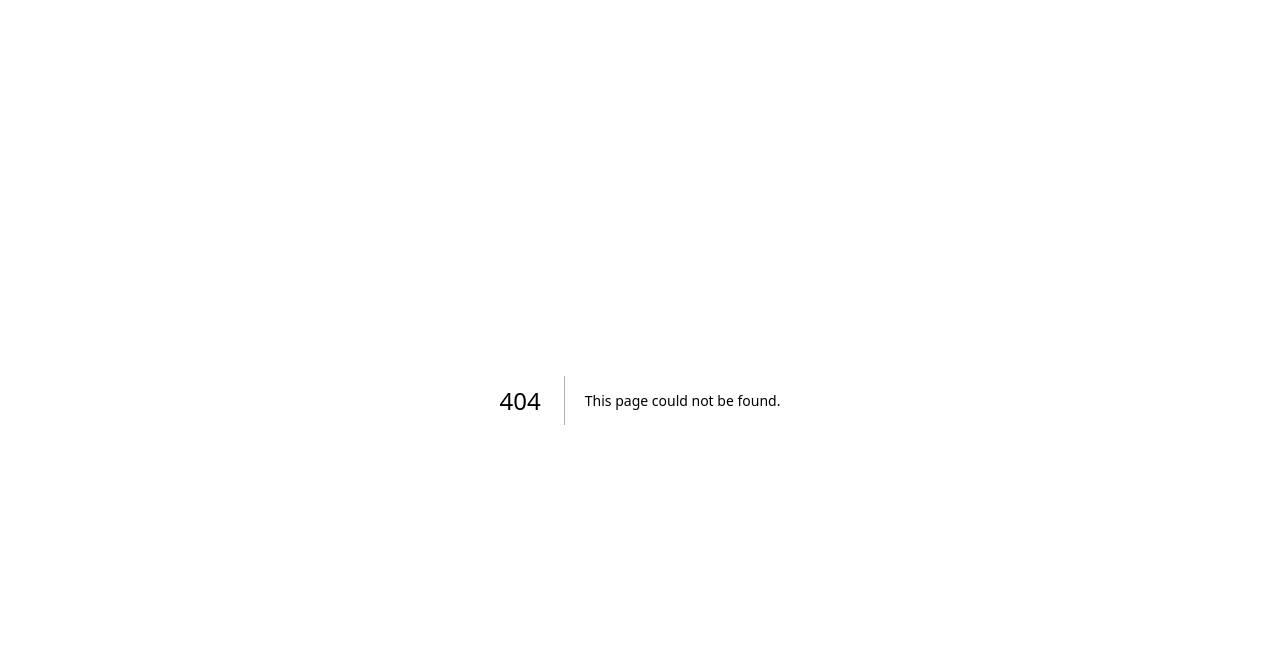
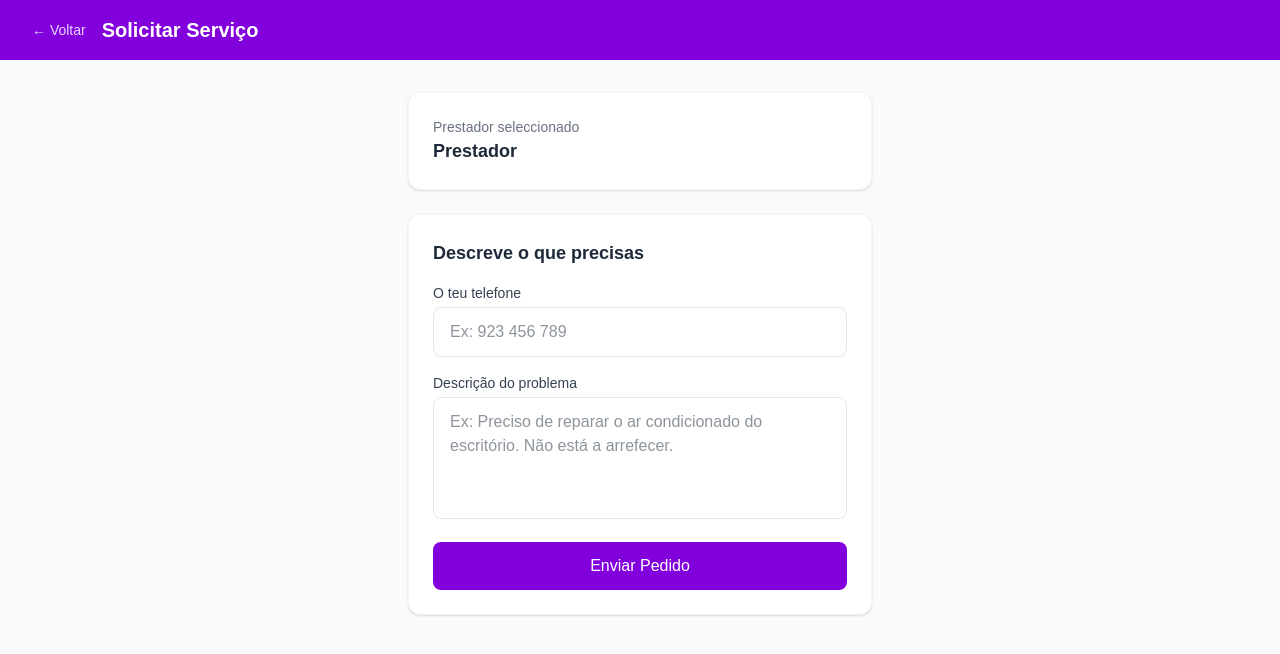
Before and after one commit to mariotech11/servicoja, a Next.js app: page /solicitar in a window 1280 px wide. Before the commit this address had no page. Shown: the top 654 px of the page. Built offline with nearby package versions, Linux system fonts and the light colour scheme; no server answers.

Commit message:
feat: formulário de pedido de serviço com confirmação

```diff
--- a/app/prestadores/page.tsx
+++ b/app/prestadores/page.tsx
@@ -13,7 +13,7 @@ export default async function Prestadores({
     ? await supabase.from('categories').select('*').eq('id', categoriaId).single()
     : { data: null }
 
-  const { data: prestadores, error } = await supabase
+  const { data: prestadores } = await supabase
     .from('users')
     .select('*')
     .eq('tipo', 'prestador')
@@ -30,18 +30,15 @@ export default async function Prestadores({
       </header>
 
       <section className="max-w-4xl mx-auto px-6 py-8">
-        <p className="text-xs text-red-500 mb-4">
-          Debug: {error ? error.message : `${prestadores?.length} resultados`}
-        </p>
-
         {prestadores && prestadores.length > 0 ? (
           <div className="grid gap-4">
             {prestadores.map((p) => (
               <div
                 key={p.id}
                 className="bg-white rounded-xl p-6 shadow-sm border border-gray-100
-                           hover:shadow-md transition-all flex items-center gap-6"
+                           hover:shadow-md transition-all"
               >
+                <div className="flex items-center gap-6">
                   <div className="w-14 h-14 bg-purple-100 rounded-full flex items-center
                                   justify-center text-2xl">
                     👤
@@ -51,11 +48,19 @@ export default async function Prestadores({
                     <p className="text-gray-500 text-sm">{p.email}</p>
                     <p className="text-gray-400 text-sm">{p.telefone}</p>
                   </div>
-                <div className="text-right">
                   <span className="bg-green-100 text-green-700 text-xs font-medium
                                    px-3 py-1 rounded-full">
                     Disponível
                   </span>
+                </div>
+                <div className="mt-4 pt-4 border-t border-gray-100">
+                  <Link
+                    href={`/solicitar?prestador=${p.id}&nome=${encodeURIComponent(p.name)}`}
+                    className="w-full block text-center bg-purple-700 text-white py-3
+                               rounded-lg font-medium hover:bg-purple-800 transition-colors"
+                  >
+                    Solicitar Serviço
+                  </Link>
                 </div>
               </div>
             ))}
--- /dev/null
+++ b/app/solicitar/page.tsx
@@ -0,0 +1,142 @@
+'use client'
+
+import { useState } from 'react'
+import { supabase } from '../../src/lib/supabase'
+import Link from 'next/link'
+import { useSearchParams } from 'next/navigation'
+
+export default function Solicitar() {
+  const searchParams = useSearchParams()
+  const prestadorId = searchParams.get('prestador')
+  const prestadorNome = searchParams.get('nome') || 'Prestador'
+
+  const [descricao, setDescricao] = useState('')
+  const [telefone, setTelefone] = useState('')
+  const [enviado, setEnviado] = useState(false)
+  const [erro, setErro] = useState('')
+  const [enviando, setEnviando] = useState(false)
+
+  async function handleSubmit(e: React.FormEvent) {
+    e.preventDefault()
+    setEnviando(true)
+    setErro('')
+
+    if (!descricao.trim() || !telefone.trim()) {
+      setErro('Preenche todos os campos.')
+      setEnviando(false)
+      return
+    }
+
+    const { error } = await supabase.from('services_requestes').insert({
+      prestador_id: Number(prestadorId),
+      descricao: descricao,
+      estado: 'pendente',
+      cliente_telefone: telefone,
+    })
+
+    if (error) {
+      setErro('Erro ao enviar pedido. Tenta novamente.')
+      setEnviando(false)
+      return
+    }
+
+    setEnviado(true)
+    setEnviando(false)
+  }
+
+  if (enviado) {
+    return (
+      <main className="min-h-screen bg-gray-50 flex items-center justify-center px-6">
+        <div className="bg-white rounded-xl p-8 shadow-sm border border-gray-100
+                        max-w-md w-full text-center">
+          <div className="text-5xl mb-4">✅</div>
+          <h2 className="text-xl font-bold text-gray-800 mb-2">Pedido enviado!</h2>
+          <p className="text-gray-500 mb-6">
+            O teu pedido foi enviado para <strong>{prestadorNome}</strong>.
+            Serás contactado em breve.
+          </p>
+          <Link
+            href="/"
+            className="inline-block bg-purple-700 text-white px-6 py-3
+                       rounded-lg font-medium hover:bg-purple-800 transition-colors"
+          >
+            Voltar ao início
+          </Link>
+        </div>
+      </main>
+    )
+  }
+
+  return (
+    <main className="min-h-screen bg-gray-50">
+      <header className="bg-purple-700 text-white py-4 px-8 flex items-center gap-4">
+        <button onClick={() => history.back()}
+                className="text-purple-200 hover:text-white text-sm">
+          ← Voltar
+        </button>
+        <h1 className="text-xl font-bold">Solicitar Serviço</h1>
+      </header>
+
+      <section className="max-w-lg mx-auto px-6 py-8">
+        <div className="bg-white rounded-xl p-6 shadow-sm border border-gray-100 mb-6">
+          <p className="text-sm text-gray-500">Prestador seleccionado</p>
+          <p className="text-lg font-semibold text-gray-800">{prestadorNome}</p>
+        </div>
+
+        <div className="bg-white rounded-xl p-6 shadow-sm border border-gray-100">
+          <h2 className="text-lg font-semibold text-gray-800 mb-4">
+            Descreve o que precisas
+          </h2>
+
+          {erro && (
+            <div className="bg-red-50 text-red-600 text-sm p-3 rounded-lg mb-4">
+              {erro}
+            </div>
+          )}
+
+          <div className="space-y-4">
+            <div>
+              <label className="block text-sm font-medium text-gray-700 mb-1">
+                O teu telefone
+              </label>
+              <input
+                type="tel"
+                placeholder="Ex: 923 456 789"
+                value={telefone}
+                onChange={(e) => setTelefone(e.target.value)}
+                className="w-full border border-gray-200 rounded-lg px-4 py-3
+                           text-gray-800 focus:outline-none focus:ring-2
+                           focus:ring-purple-500 focus:border-transparent"
+              />
+            </div>
+
+            <div>
+              <label className="block text-sm font-medium text-gray-700 mb-1">
+                Descrição do problema
+              </label>
+              <textarea
+                rows={4}
+                placeholder="Ex: Preciso de reparar o ar condicionado do escritório. Não está a arrefecer."
+                value={descricao}
+                onChange={(e) => setDescricao(e.target.value)}
+                className="w-full border border-gray-200 rounded-lg px-4 py-3
+                           text-gray-800 focus:outline-none focus:ring-2
+                           focus:ring-purple-500 focus:border-transparent resize-none"
+              />
+            </div>
+
+            <button
+              onClick={handleSubmit}
+              disabled={enviando}
+              className="w-full bg-purple-700 text-white py-3 rounded-lg font-medium
+                         hover:bg-purple-800 transition-colors disabled:opacity-50
+                         disabled:cursor-not-allowed"
+            >
+              {enviando ? 'A enviar...' : 'Enviar Pedido'}
+            </button>
+          </div>
+        </div>
+      </section>
+    </main>
+  )
+}
```
Lines whose indentation alone changed are shown as unchanged.
